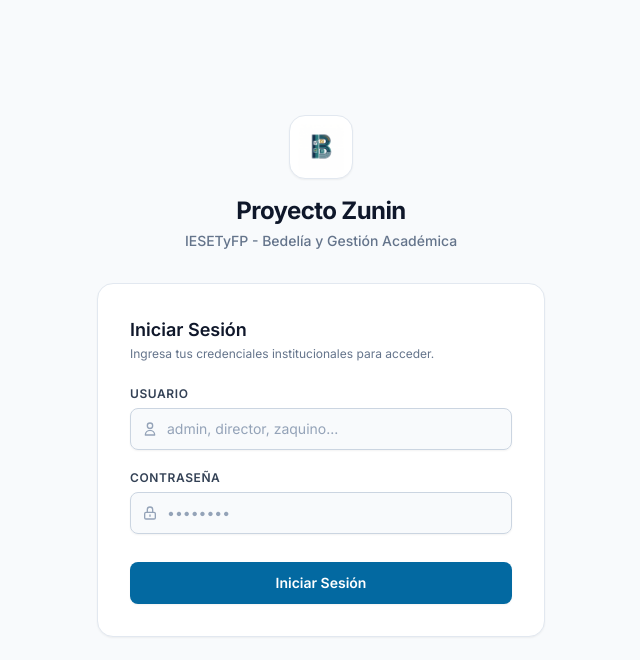
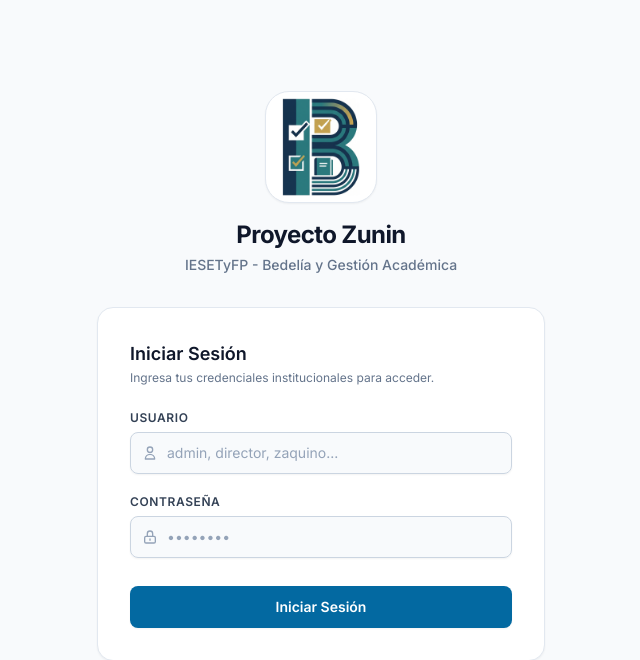
Before and after one commit to NeumannMaxii/zunin, a Django app: page /accounts/login/ in a window 1280 px wide. Shown: the top 660 px of the page, without its empty margins (319-959 px from the left). Run offline with Django 5.2, Linux system fonts and the light colour scheme; some libraries are stand-ins or nearby versions.

Commit message:
fix(ui): amplía dimensiones y visibilidad del logo en navbar y login

```diff
--- a/templates/base.html
+++ b/templates/base.html
@@ -85,7 +85,7 @@
                 <!-- Brand & Main Links -->
                 <div class="flex items-center space-x-8">
                     <a href="{% url 'core:dashboard_home' %}" class="flex items-center space-x-3 group">
-                        <div class="w-10 h-10 rounded-xl bg-white border border-slate-200 flex items-center justify-center shadow-xs overflow-hidden group-hover:border-institucional-300 transition-colors p-1">
+                        <div class="w-12 h-12 rounded-xl bg-white border border-slate-200 flex items-center justify-center shadow-xs overflow-hidden group-hover:border-institucional-300 transition-colors p-0.5">
                             <img src="/static/icons/icon-192.png" alt="Logo Zunin" class="w-full h-full object-contain">
                         </div>
                         <div>
--- a/templates/registration/login.html
+++ b/templates/registration/login.html
@@ -54,8 +54,8 @@
     <div class="max-w-md w-full space-y-8">
         <!-- Logo / Institutional Header -->
         <div class="text-center">
-            <div class="inline-flex items-center justify-center w-16 h-16 rounded-2xl bg-white border border-slate-200 shadow-sm mb-4 overflow-hidden p-2">
-                <img src="/static/icons/icon-192.png" alt="Logo Zunin" class="w-full h-full object-contain">
+            <div class="inline-flex items-center justify-center w-28 h-28 rounded-3xl bg-white border border-slate-200 shadow-sm mb-4 overflow-hidden p-1">
+                <img src="/static/icons/icon-512.png" alt="Logo Zunin" class="w-full h-full object-contain">
             </div>
             <h1 class="text-2xl font-bold tracking-tight text-slate-900">Proyecto Zunin</h1>
             <p class="mt-1 text-sm text-slate-500 font-medium">IESETyFP - Bedelía y Gestión Académica</p>
```
Also changed, not shown: static/favicon.ico, static/icons/favicon.ico, static/icons/icon-192.png, static/icons/icon-512.png, static/icons/icon.svg.
